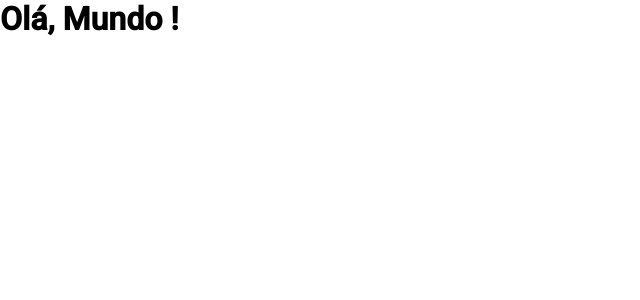
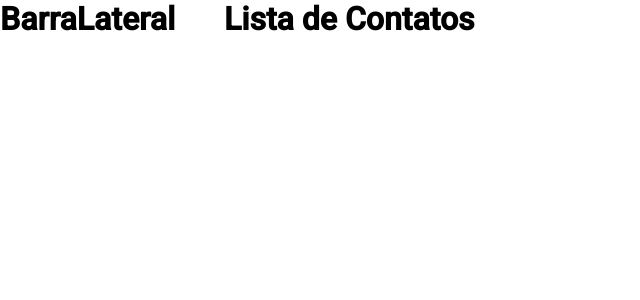
Before and after one commit to Stanley-Felix-Bergamo/Lista-de-contatos, a React (Create React App) app: page / in a window 1280 px wide. Shown: the top 300 px of the page, without its empty margins (0-640 px from the left). Built offline with nearby package versions, Linux system fonts and the light colour scheme.

Commit message:
feat: Criando containers e pages, configurando rotas em App

```diff
--- a/src/App.tsx
+++ b/src/App.tsx
@@ -1,9 +1,21 @@
-import EstiloGlobal from './styles'
+import { createBrowserRouter, RouterProvider } from 'react-router-dom'
+import EstiloGlobal, { Container } from './styles'
+import Home from './Pages/Home'
+
 function App() {
+  const rotas = createBrowserRouter([
+    {
+      path: '/',
+      element: <Home />
+    }
+  ])
+
   return (
     <div className="App">
       <EstiloGlobal />
-      <h1>Olá, Mundo !</h1>
+      <Container>
+        <RouterProvider router={rotas} />
+      </Container>
     </div>
   )
 }
--- /dev/null
+++ b/src/Containers/BarraLateral/index.tsx
@@ -0,0 +1,3 @@
+const BarraLateral = () => <h1>BarraLateral</h1>
+
+export default BarraLateral
--- /dev/null
+++ b/src/Containers/ListaContatos/index.tsx
@@ -0,0 +1,2 @@
+const ListaContatos = () => <h1>Lista de Contatos</h1>
+export default ListaContatos
--- /dev/null
+++ b/src/Pages/Home/index.tsx
@@ -0,0 +1,11 @@
+import BarraLateral from '../../Containers/BarraLateral'
+import ListaContatos from '../../Containers/ListaContatos'
+
+const Home = () => (
+  <>
+    <BarraLateral />
+    <ListaContatos />
+  </>
+)
+
+export default Home
--- a/src/styles/index.ts
+++ b/src/styles/index.ts
@@ -11,5 +11,9 @@ const EstiloGlobal = createGlobalStyle`
 
   }
 `
+export const Container = styled.div`
+  display: grid;
+  grid-template-columns: 224px auto;
+`
 
 export default EstiloGlobal
```
